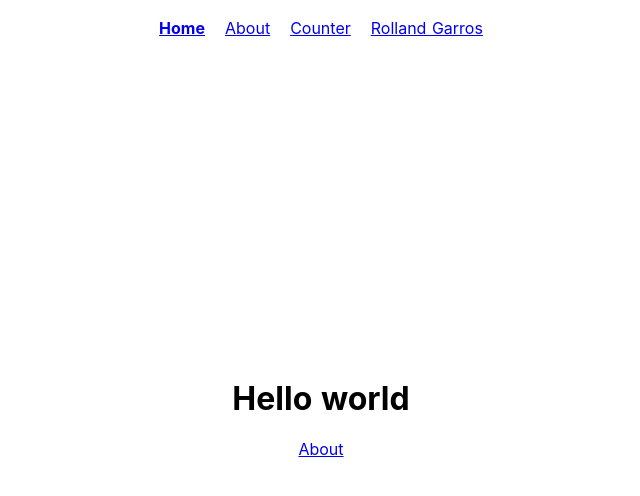
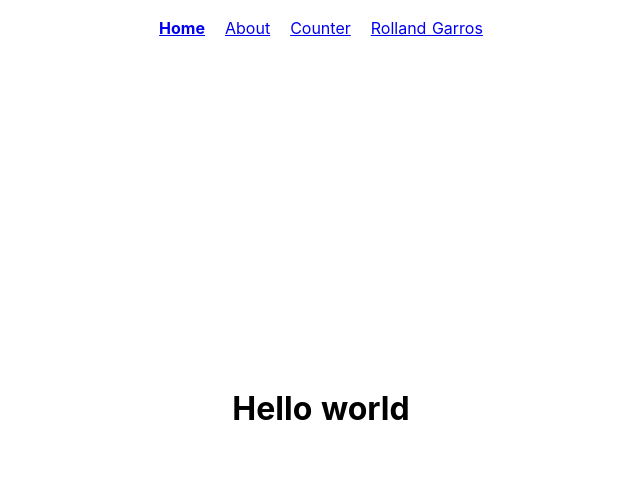
Before and after one commit to mathieutu/meetup-nuxtjs, a Nuxt app: page / in a window 1280 px wide. Shown: the top 496 px of the page, without its empty margins (319-959 px from the left). Built offline with nearby package versions, Linux system fonts and the light colour scheme.

Commit message:
✨ Add meta in home page.

```diff
--- a/pages/index.vue
+++ b/pages/index.vue
@@ -1,19 +1,15 @@
 <template>
   <div>
     <h1>Hello world</h1>
-    <nuxt-link to="/about">About</nuxt-link>
   </div>
 
 
 </template>
 
 <script>
-
 export default {
-  components: {
+  head: {
+    title: "🖖",
   }
 }
 </script>
-
-<style>
-</style>
```
